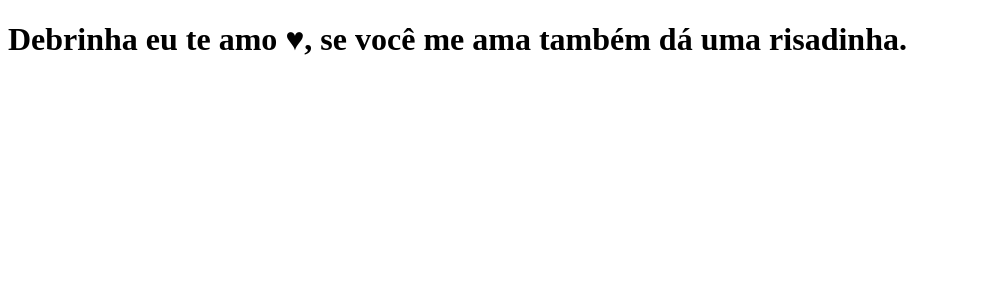
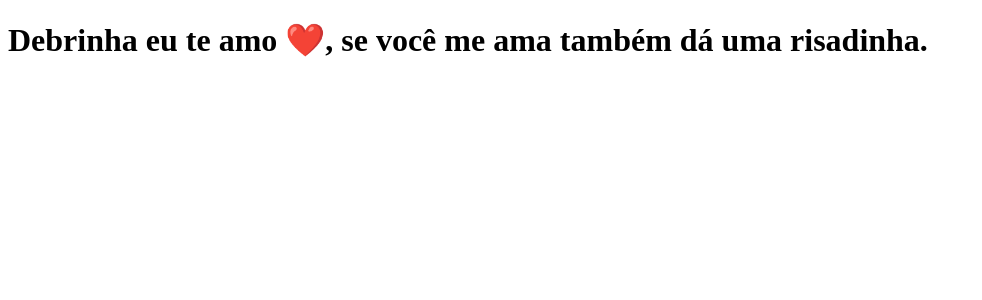
Before and after one commit to guimatech/clone-tabnews, a Next.js app: page / in a window 1280 px wide. Shown: the top 300 px of the page, without its empty margins (0-982 px from the left). Built offline with nearby package versions, Linux system fonts and the light colour scheme.

Commit message:
feat: added emoji in message

```diff
--- a/pages/index.js
+++ b/pages/index.js
@@ -1,6 +1,6 @@
 function Home() {
   return (
-    <h1>Debrinha eu te amo ♥, se você me ama também dá uma risadinha.</h1>
+    <h1>Debrinha eu te amo ❤️, se você me ama também dá uma risadinha.</h1>
   );
 }
 
```
